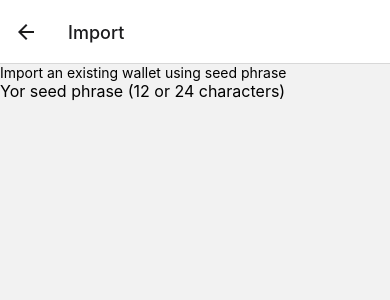
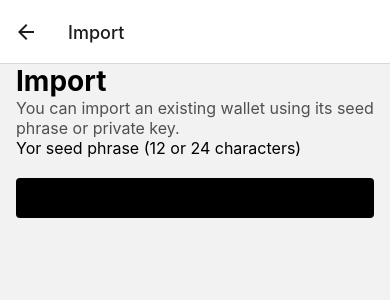
Before and after one commit to overthq/Pecunia, a React Native app in the folder client/: screen /Import in a window 390 px wide. Shown: the top 300 px of the page. Built offline with nearby package versions, Linux system fonts and the light colour scheme.

Commit message:
Add redux

```diff
--- a/client/package.json
+++ b/client/package.json
@@ -29,7 +29,10 @@
     "react-native-reanimated": "~2.2.0",
     "react-native-safe-area-context": "3.3.2",
     "react-native-screens": "~3.8.0",
-    "react-native-web": "0.17.1"
+    "react-native-web": "0.17.1",
+    "react-redux": "^7.2.6",
+    "redux": "^4.1.2",
+    "redux-thunk": "^2.4.0"
   },
   "devDependencies": {
     "@babel/core": "^7.12.9",
--- a/client/src/screens/Import.tsx
+++ b/client/src/screens/Import.tsx
@@ -1,12 +1,20 @@
 import React from 'react';
 import { View, Text, TextInput, StyleSheet } from 'react-native';
+import Button from '../components/Button';
 
 const Import: React.FC = () => {
   const [seed, setSeed] = React.useState('');
 
+  const handleSubmit = React.useCallback(() => {
+    // Do something
+  }, [seed]);
+
   return (
     <View style={styles.container}>
-      <Text>Import an existing wallet using seed phrase</Text>
+      <Text style={styles.title}>Import</Text>
+      <Text style={styles.description}>
+        You can import an existing wallet using its seed phrase or private key.
+      </Text>
       <TextInput
         value={seed}
         onChangeText={setSeed}
@@ -15,13 +23,23 @@ const Import: React.FC = () => {
         multiline
         textAlignVertical='top'
       />
+      <Button text='Import' onPress={handleSubmit} />
     </View>
   );
 };
 
 const styles = StyleSheet.create({
   container: {
-    flex: 1
+    flex: 1,
+    paddingHorizontal: 16
+  },
+  title: {
+    fontSize: 28,
+    fontWeight: 'bold'
+  },
+  description: {
+    fontSize: 16,
+    color: '#505050'
   },
   input: {
     fontSize: 16
--- a/client/src/utils/wallet.ts
+++ b/client/src/utils/wallet.ts
@@ -70,3 +70,7 @@ export const sendTransaction = async (request: TransactionRequest) => {
 
   wallet.sendTransaction(request);
 };
+
+export const createWallet = async () => {
+  // Load seed phrase from bip39
+};
```
Also changed, not shown: client/src/redux/preferences/actions.ts (added), client/src/redux/preferences/reducer.ts (added), client/src/redux/preferences/types.ts (added), client/src/redux/store.ts (added), client/src/redux/wallet/actions.ts (added), client/src/redux/wallet/reducer.ts (added), client/src/redux/wallet/types.ts (added), 1 other file (tests, documents, lock files or other folders).
